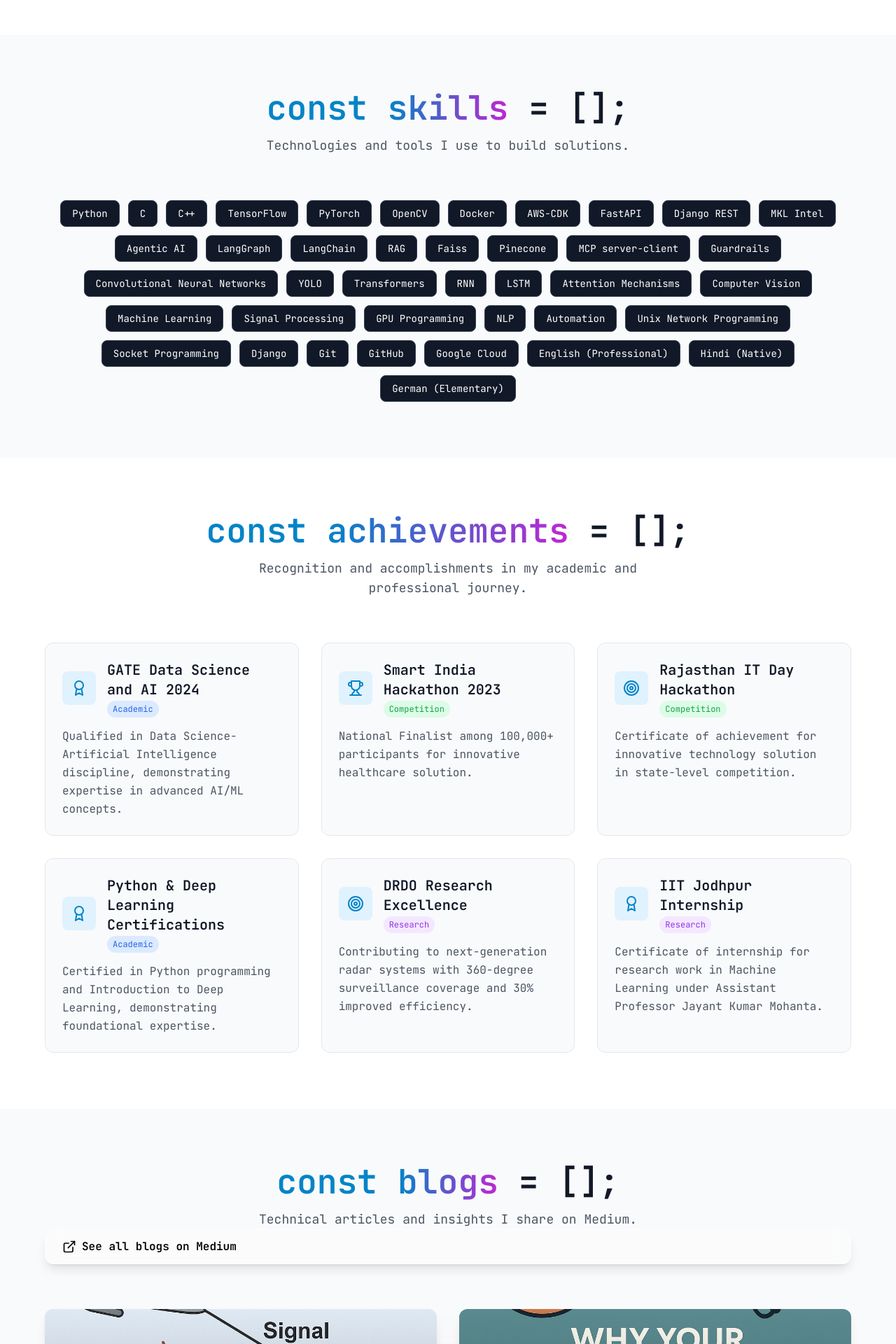
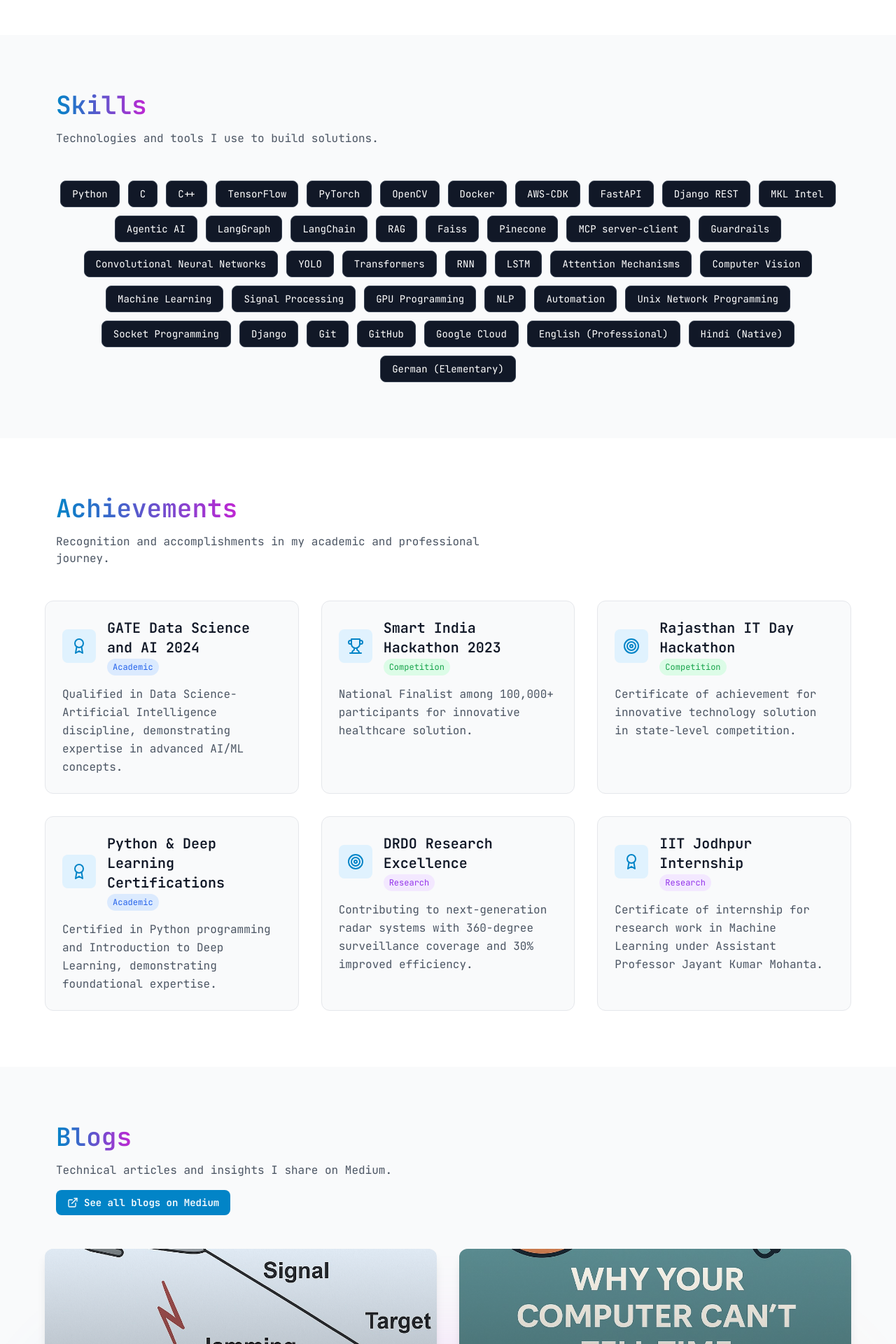
Before and after one commit to SA7VIK/portfolio-frontend, a React (Vite) app: page / in a window 1280 px wide. Shown: the part 3340-5260 px from the top of the page at 70% size. Built offline with nearby package versions, Linux system fonts and the light colour scheme.

Commit message:
making mobile responsive

```diff
--- a/src/sections/Achievements.tsx
+++ b/src/sections/Achievements.tsx
@@ -64,12 +64,12 @@ const Achievements: React.FC = () => {
           whileInView={{ opacity: 1, y: 0 }}
           transition={{ duration: 0.8 }}
           viewport={{ once: true }}
-          className="text-center mb-16"
+          className="text-left mb-8 sm:mb-12 px-4"
         >
-          <h2 className="text-4xl sm:text-5xl font-bold text-gray-900 mb-4 font-mono">
-            <span className="text-primary-600">const</span> <span className="text-gradient">achievements</span> = [];
+          <h2 className="text-2xl sm:text-3xl md:text-4xl font-bold text-gray-900 mb-3 sm:mb-4 font-mono">
+            <span className="text-gradient">Achievements</span>
           </h2>
-          <p className="text-lg text-gray-600 max-w-2xl mx-auto font-mono">
+          <p className="text-sm sm:text-base text-gray-600 max-w-2xl font-mono">
             Recognition and accomplishments in my academic and professional journey.
           </p>
         </motion.div>
--- a/src/sections/Blogs.tsx
+++ b/src/sections/Blogs.tsx
@@ -34,22 +34,21 @@ const Blogs: React.FC = () => {
           whileInView={{ opacity: 1, y: 0 }}
           transition={{ duration: 0.8 }}
           viewport={{ once: true }}
-          className="text-center mb-16"
+          className="text-left mb-8 sm:mb-12 px-4"
         >
-          <h2 className="text-4xl sm:text-5xl font-bold text-gray-900 mb-4 font-mono">
-            <span className="text-primary-600">const</span> <span className="text-gradient">blogs</span> = [];
+          <h2 className="text-2xl sm:text-3xl md:text-4xl font-bold text-gray-900 mb-3 sm:mb-4 font-mono">
+            <span className="text-gradient">Blogs</span>
           </h2>
-          <p className="text-lg text-gray-600 max-w-2xl mx-auto font-mono">
+          <p className="text-sm sm:text-base text-gray-600 max-w-2xl font-mono mb-4">
             Technical articles and insights I share on Medium.
           </p>
           <a
             href="https://medium.com/@sa7vik"
             target="_blank"
             rel="noopener noreferrer"
-            className="flex items-center gap-2 px-6 py-3 bg-white/30 backdrop-blur-md border border-white/30 rounded-xl font-mono font-semibold text-black shadow-lg hover:scale-105 hover:brightness-110 transition-all duration-200 focus:outline-none focus:ring-2 focus:ring-primary-400"
-            style={{ WebkitBackdropFilter: 'blur(12px)' }}
+            className="inline-flex items-center gap-2 px-4 py-2 bg-primary-600 text-white rounded-lg font-mono font-semibold text-sm hover:bg-primary-700 transition-all duration-200 focus:outline-none focus:ring-2 focus:ring-primary-400"
           >
-            <ExternalLink className="w-5 h-5" />
+            <ExternalLink className="w-4 h-4" />
             See all blogs on Medium
           </a>
         </motion.div>
--- a/src/sections/Skills.tsx
+++ b/src/sections/Skills.tsx
@@ -27,12 +27,12 @@ const Skills: React.FC = () => {
           whileInView={{ opacity: 1, y: 0 }}
           transition={{ duration: 0.8 }}
           viewport={{ once: true }}
-          className="text-center mb-16"
+          className="text-left mb-8 sm:mb-12 px-4"
         >
-          <h2 className="text-4xl sm:text-5xl font-bold text-gray-900 mb-4 font-mono">
-            <span className="text-primary-600">const</span> <span className="text-gradient">skills</span> = [];
+          <h2 className="text-2xl sm:text-3xl md:text-4xl font-bold text-gray-900 mb-3 sm:mb-4 font-mono">
+            <span className="text-gradient">Skills</span>
           </h2>
-          <p className="text-lg text-gray-600 max-w-2xl mx-auto font-mono">
+          <p className="text-sm sm:text-base text-gray-600 max-w-2xl font-mono">
             Technologies and tools I use to build solutions.
           </p>
         </motion.div>
```
